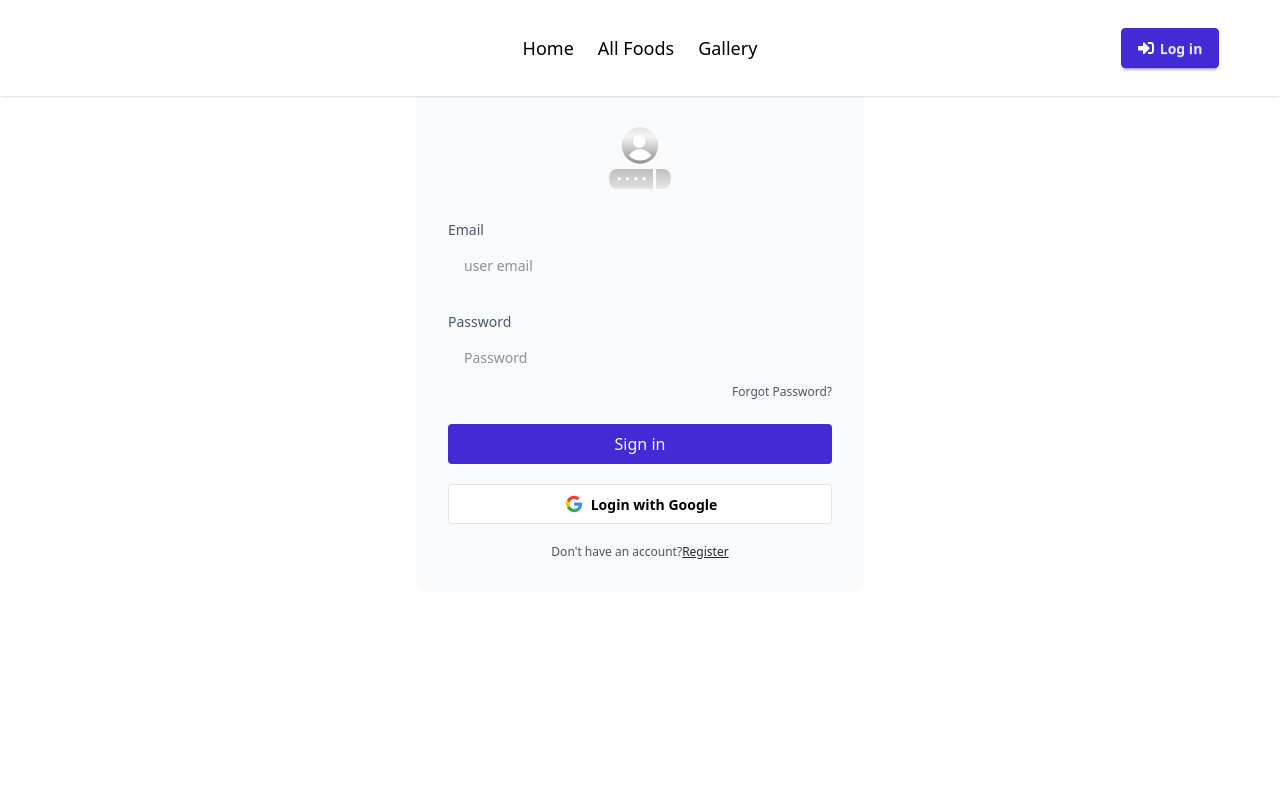
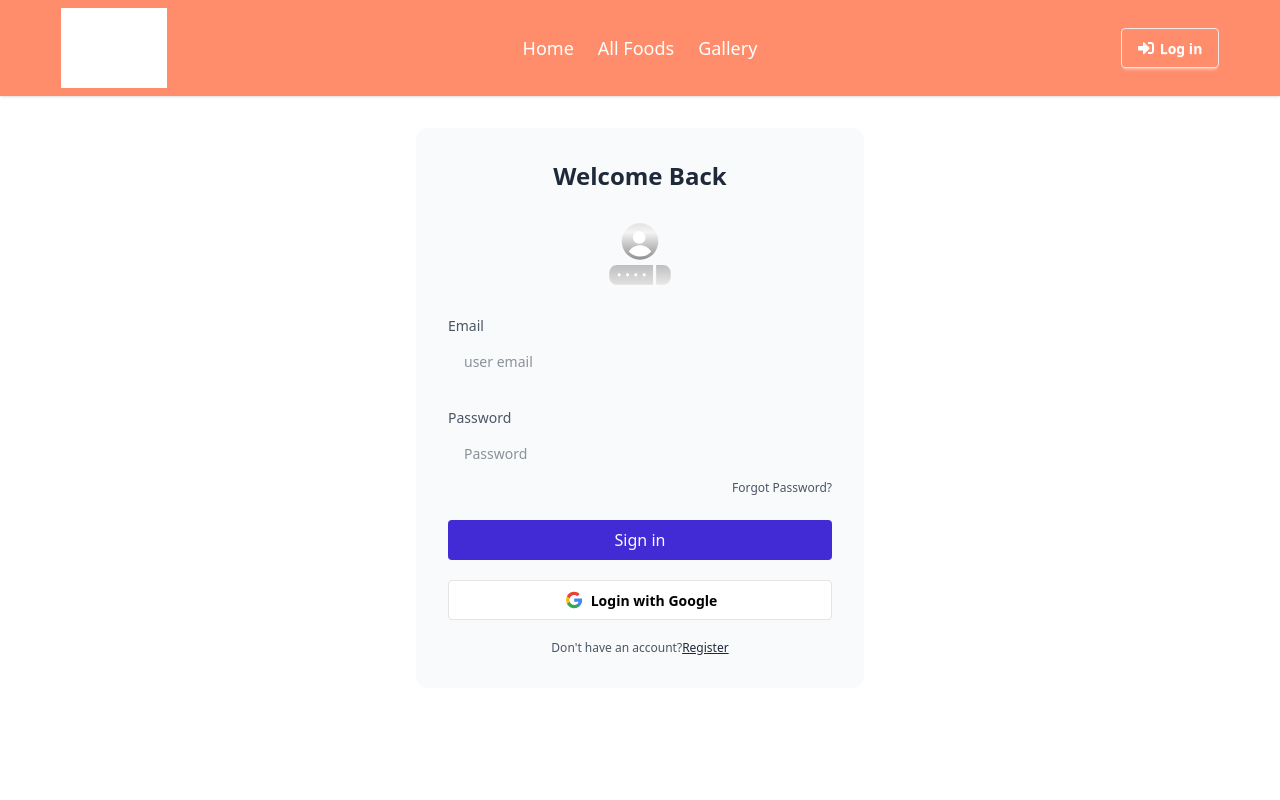
Before and after one commit to Abir-Ahmed-Faysal/savorly_client_final, a React (Vite) app: page /log-in in a window 1280 px wide. Shown: the top 800 px of the page. Built offline with nearby package versions, Linux system fonts and the light colour scheme; no server answers; grey boxes are pictures that could not be loaded.

Commit message:
after sticky navbar margin add

```diff
--- a/src/Components/Navbar/Navbar.jsx
+++ b/src/Components/Navbar/Navbar.jsx
@@ -69,7 +69,7 @@
       <li>
         <NavLink
           to="/"
-          className={isHome || isDark ? "text-white" : "text-black"}
+          className={ !isDark ? "text-white" : "text-black"}
         >
           Home
         </NavLink>
@@ -77,7 +77,7 @@
       <li>
         <NavLink
           to="/all-foods"
-          className={isHome || isDark ? "text-white" : "text-black"}
+          className={ !isDark ? "text-white" : "text-black"}
         >
           All Foods
         </NavLink>
@@ -85,7 +85,7 @@
       <li>
         <NavLink
           to="/gallery"
-          className={isHome || isDark ? "text-white" : "text-black"}
+          className={ !isDark ? "text-white" : "text-black"}
         >
           Gallery
         </NavLink>
@@ -95,7 +95,7 @@
           <li>
             <NavLink
               to="/my-foods"
-              className={isHome || isDark ? "text-white" : "text-black"}
+              className={!isDark ? "text-white" : "text-black"}
             >
               My Food
             </NavLink>
@@ -103,7 +103,7 @@
           <li>
             <NavLink
               to="/add-food"
-              className={isHome || isDark ? "text-white" : "text-black"}
+              className={ !isDark ? "text-white" : "text-black"}
             >
               Add Food
             </NavLink>
@@ -111,7 +111,7 @@
           <li>
             <NavLink
               to="/my-orders"
-              className={isHome || isDark ? "text-white" : "text-black"}
+              className={ !isDark ? "text-white" : "text-black"}
             >
               My Order
             </NavLink>
@@ -122,13 +122,14 @@
   );
 
   // add transition classes for a smooth fade
-  const navbarClasses = `navbar transition-colors duration-300 ${
-    isHome
-      ? scrolled
-        ? "bg-[rgb(255,141,107)] shadow-sm fixed top-0 left-0 w-full z-50"
-        : "bg-transparent absolute top-0 left-0 w-full z-50"
-      : "bg-base-100 shadow-sm fixed top-0 left-0 w-full z-50"
-  }`;
+const navbarClasses = `navbar  transition-colors duration-300 ${
+  isHome
+    ? scrolled
+      ? "bg-[rgb(255,141,107)] shadow-sm fixed top-0 left-0 w-full z-50"
+      : "bg-[rgb(255,141,107)] absolute top-0 left-0 w-full z-50"
+    : "bg-[rgb(255,141,107)] shadow-sm fixed top-0 left-0 w-full z-50"
+}`;
+
 
   return (
     <>
@@ -159,7 +160,7 @@
               <ul
                 tabIndex={0}
                 className={`menu menu-sm dropdown-content ${
-                  isHome ? "bg-black" : "bg-base-100"
+                  isHome ? "bg-black" : "bg-[rgb(255,141,107)]"
                 } rounded-box z-10 mt-3 w-52 p-2 shadow`}
               >
                 {link}
@@ -168,7 +169,7 @@
             <Link to="/">
               <img
                 className={`h-20 invert brightness-0`}
-                alt="Savorly"
+                alt="Savourly"
                 src="https://i.ibb.co.com/99P351F8/Savorly-Logo-Nav-2ef8e390c54a5606a9cd012341f38541.png"
               />
             </Link>
@@ -230,7 +231,7 @@
                   </ul>
                 </div>
               ) : (
-                <Link to="/log-in" className="btn btn-primary">
+                <Link to="/log-in" className="btn text-white bg-[rgb(255,141,107)]">
                   <FaSignInAlt className="text-white" size={16} /> Log in
                 </Link>
               )
--- a/src/Pages/AddFood/AddFood.jsx
+++ b/src/Pages/AddFood/AddFood.jsx
@@ -36,7 +36,7 @@
   };
 
   return (
-    <div className="max-w-2xl mx-auto p-6 bg-base-100 text-base-content shadow rounded-md my-5 transition-colors duration-300">
+    <div className="max-w-2xl md:mt-36 space-y-8 md:space-y-16 mx-auto p-6 bg-base-100 text-base-content shadow rounded-md my-5 transition-colors duration-300">
       <h1 className="text-3xl font-semibold mb-6 text-center">Add Recipe</h1>
       <form onSubmit={handleSubmit} className="space-y-4">
         <div>
--- a/src/Pages/AllFoods/AllFoods.jsx
+++ b/src/Pages/AllFoods/AllFoods.jsx
@@ -36,13 +36,13 @@
   });
 
   return (
-    <div>
-    <div className={`${!isDark ? "bg-gradient-to-r from-pink-200 to-yellow-100" : ""} py-10 text-center`}>
+    <div className="md:mt-36 space-y-8 md:space-y-16">
+    <div className={`${!isDark ? "bg-gradient-to-r from-pink-200 to-yellow-100" : ""} py-10  text-center`}>
 
         <h1 className="text-4xl font-bold">All Foods</h1>
       </div>
 
-      <div className="flex flex-col md:flex-row justify-center items-center gap-4 my-6 px-4">
+      <div className="flex  flex-col md:flex-row justify-center items-center gap-4 my-6 px-4">
         <input
           type="text"
           placeholder="Search food..."
@@ -65,7 +65,7 @@
       {loading ? (
         <Spinner></Spinner>
       ) : (
-        <div className="grid grid-cols-2 md:grid-cols-3 lg:grid-cols-4 gap-6 px-4 pb-10">
+        <div className="grid lg:max-w-7xl md:max-w-6xl mx-auto grid-cols-2 md:grid-cols-3 lg:grid-cols-4 gap-6 px-4 pb-10">
           {sortedFoods.length !== 0 ? (
             sortedFoods.map((food) => (
               <div key={food._id} className="card bg-base-100 shadow-xl">
--- a/src/Pages/Gallery/Gallery.jsx
+++ b/src/Pages/Gallery/Gallery.jsx
@@ -22,7 +22,7 @@
   const slides = imageLinks.map((link) => ({ src: link }));
 
   return (
-    <div className="min-h-screen bg-cover bg-center flex flex-col items-center justify-center px-4 py-10" style={{ backgroundImage: 'url(https://i.ibb.co/C3tpCmcN/pexels-pixabay-262978.jpg)' }}>
+    <div className="min-h-screen md:mt-36 space-y-8 md:space-y-16 bg-cover bg-center flex flex-col items-center justify-center px-4 py-10" style={{ backgroundImage: 'url(https://i.ibb.co/C3tpCmcN/pexels-pixabay-262978.jpg)' }}>
       <h1 className="text-4xl md:text-5xl font-bold text-white bg-black bg-opacity-60 p-6 rounded-xl mb-10 text-center shadow-lg">
         Delicious Gallery
       </h1>
--- a/src/Pages/LogIn/LogIn.jsx
+++ b/src/Pages/LogIn/LogIn.jsx
@@ -30,7 +30,7 @@
   };
 
   return (
-    <div className="w-full my-8 max-w-md p-8 space-y-3 rounded-xl bg-gray-50 mx-auto  text-gray-800">
+    <div className="w-full mt-20 md:mt-32  max-w-md p-8 space-y-3 rounded-xl bg-gray-50 mx-auto  text-gray-800">
       <h1 className="text-2xl font-bold text-center">Welcome Back</h1>
       <h1 className="flex justify-center">
         {" "}
--- a/src/Pages/MyFood/MyFood.jsx
+++ b/src/Pages/MyFood/MyFood.jsx
@@ -9,7 +9,7 @@
 
   const { getDataPromise } = useApplicationApi()
   return (
-    <div>
+    <div className="md:mt-36 space-y-8 md:space-y-16 lg:max-w-6xl md:max-w-6xl ">
       <Suspense fallback={<Spinner></Spinner>}>
         <MyFoodCards foodList={getDataPromise(user.email)}></MyFoodCards>
       </Suspense>
--- a/src/Pages/MyOrders/MyOrders.jsx
+++ b/src/Pages/MyOrders/MyOrders.jsx
@@ -10,7 +10,7 @@
    const {purchaseData}=useApplicationApi()
 
     return (
-        <div >
+        <div className='md:mt-36 space-y-8 md:space-y-16' >
 
             <Suspense fallback={<Spinner></Spinner>}>
 <OrderCard orderedList={purchaseData(user.email)}></OrderCard>
--- a/src/Pages/Register/Register.jsx
+++ b/src/Pages/Register/Register.jsx
@@ -59,7 +59,7 @@
   };
 
   return (
-    <div className="min-h-screen flex items-center justify-center bg-gradient-to-r from-pink-500 via-orange-400 to-yellow-300 py-10">
+    <div className="min-h-screen flex mt-10 items-center justify-center bg-gradient-to-r from-pink-500 via-orange-400 to-yellow-300 py-10">
       <div className="w-full max-w-4xl bg-white rounded-xl shadow-lg overflow-hidden flex flex-col md:flex-row">
         <div className="w-full md:w-1/2 relative min-h-[400px]">
           <img
```
Also changed, not shown: src/Pages/SingleFood/SingleFood.jsx (+11 -12 lines).
